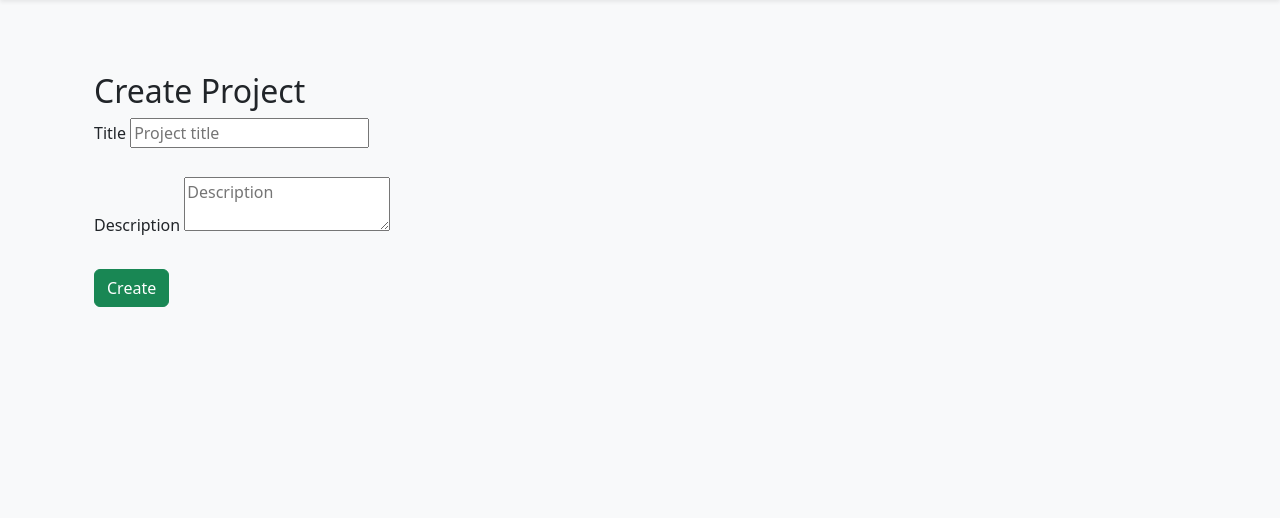
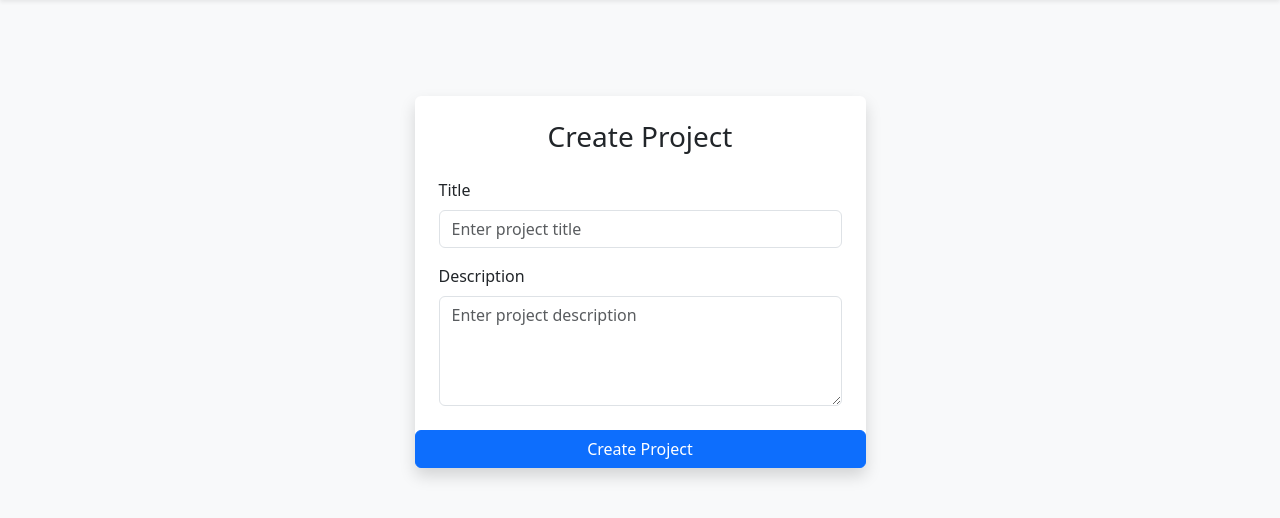
Before and after one commit to Exxavia/notely_project, a Django app: page /create-project/ in a window 1280 px wide. Shown: the part 56-574 px from the top of the page. Run offline with Django 3.2, Linux system fonts and the light colour scheme; the visitor is signed in with stand-in values (Sample User, id 1).

Commit message:
Create project UI improvements

```diff
--- a/templates/notes/create_project.html
+++ b/templates/notes/create_project.html
@@ -1,21 +1,30 @@
 {% extends 'base.html' %}
 
 {% block content %}
-<div class="container mt-4">
+<div class="row justify-content-center mt-5">
 
-    <h2>Create Project</h2>
+    <div class="col-md-5">
+        <div class="card shadow border-0">
+            <div class="card-body p-4">
+                <h3 class="text-center mb-4">Create Project</h3>
+                <form method="POST">
+                    {% csrf_token %}
+                    <div class="mb-3">
+                        <label class="form-label">Title</label>
+                        <input type="text" name="title" class="form-control" placeholder="Enter project title" required>
+                    </div>
 
-    <form method="POST">
-        {% csrf_token %}
-        <div class="mb-3">
-        <label class="form-label">Title</label>
-        <input type="text" name="title" placeholder="Project title" required>
-        <br><br>
-        <label class="form-label">Description</label>
-        <textarea name="description" placeholder="Description"></textarea>
-        <br><br>
-        <button type="submit" class="btn btn-success">Create</button>
-    </form>
+                    <div class="mb-3"></div>
+                        <label class="form-label">Description</label>
+                        <textarea name="description" class="form-control" rows="4" placeholder="Enter project description"></textarea>
+                    </div>
 
+                    <button type="submit" class="btn btn-primary w-100">
+                        Create Project
+                    </button>
+                </form>
+            </div>
+        </div>
+    </div>
 </div>
 {% endblock %}
```
